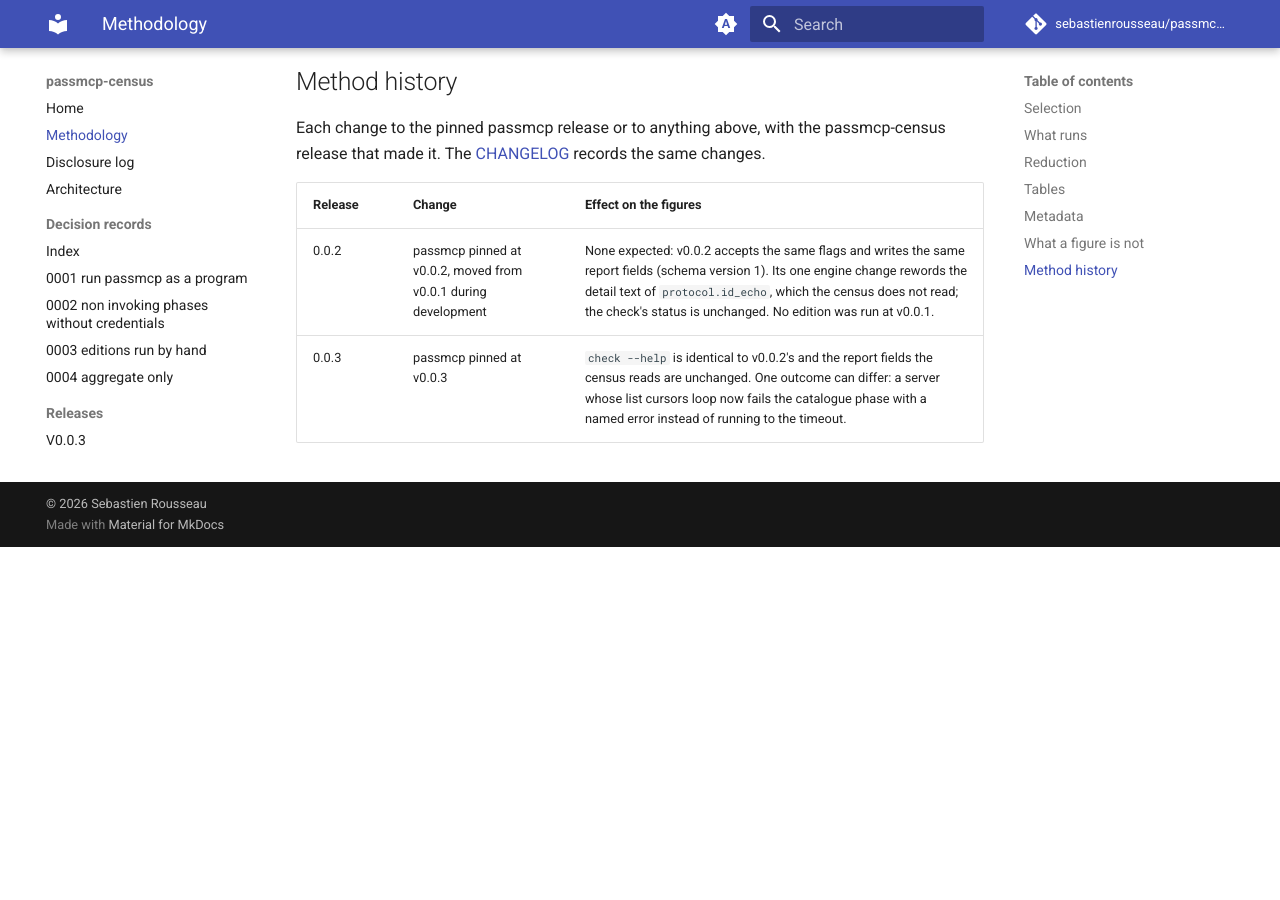
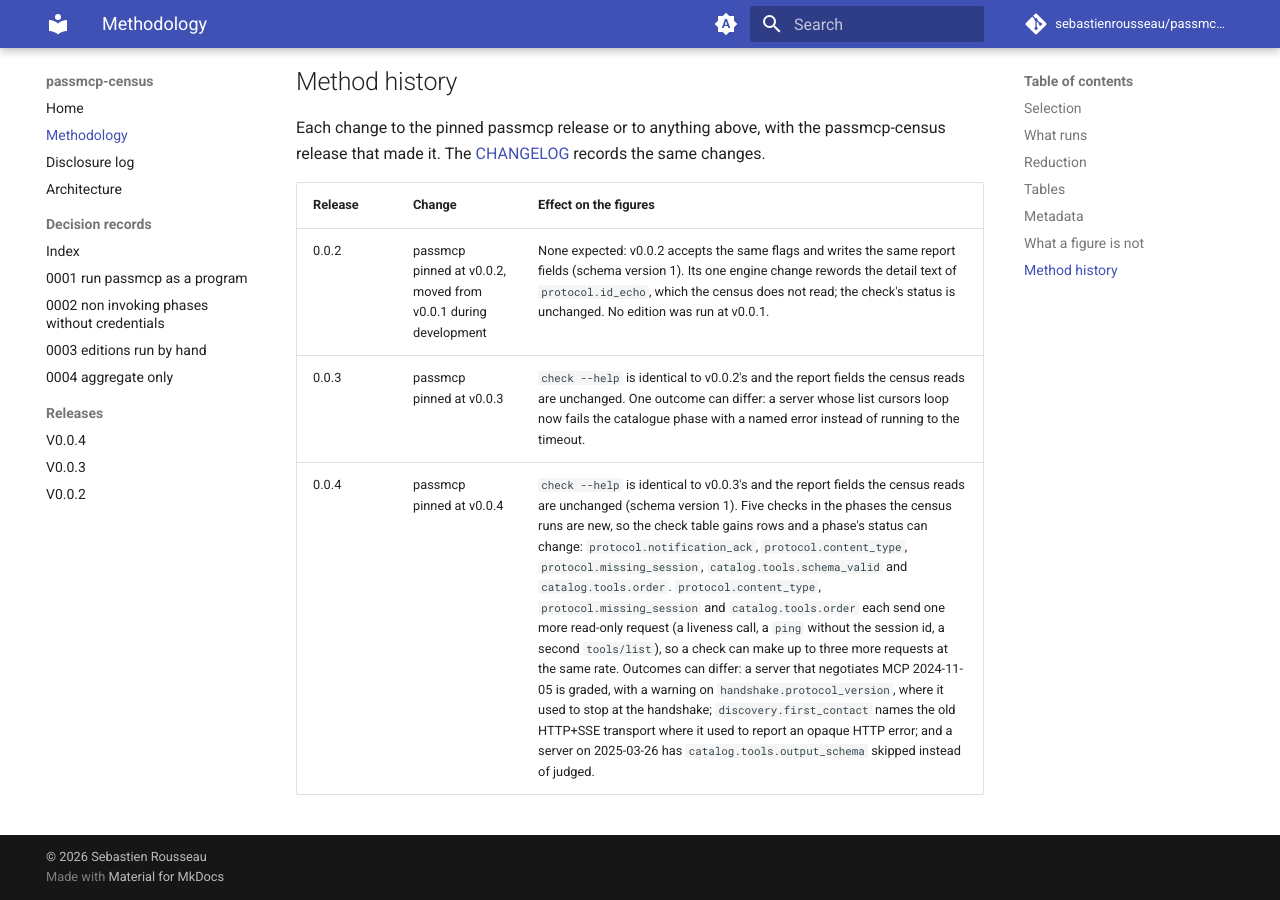
Before and after one commit to sebastienrousseau/passmcp-census, an MkDocs documentation site: the page built from docs/methodology.md, in a window 1280 px wide and 900 px high, scrolled down 2806 px. Built offline with MkDocs 1.6.1 and Material for MkDocs 9.7.7, drawn with Linux system fonts in a browser that asks for light colours; comment, search, counter and statistics services are not loaded; before the commit the page ends 3353 px from its top, so only the background shows below that; some of the changed text lies outside the part shown.

Commit message:
chore: release passmcp-census 0.0.4
passmcp v0.0.4 is tagged and on the Go proxy, so the census moves to
0.0.4 in lockstep and pins passmcp v0.0.4 (PASSMCP_VERSION). The
README's install line, requirements row, run row, family sentence and
release-notes link, CITATION.cff, DEVELOPMENT.md, ADR 0001's install
line and the methodology's pinned version all name it. The manual's nav
and docs/index.md list the 0.0.4 highlights, and the CHANGELOG section
is dated 2026-09-30.

The methodology gains a 0.0.4 method-history row, from evidence:
passmcp check --help is byte-identical between v0.0.3 and v0.0.4; the
report structs the census reads (report.go, probe Phase and Finding)
are unchanged between the tags and schema_version is still 1; and a
loopback run of the demo's three example servers with each version
differs only in five new check rows (protocol.notification_ack,
protocol.content_type, protocol.missing_session,
catalog.tools.schema_valid, catalog.tools.order). The request and
2024-11-05 notes come from passmcp's v0.0.4 source and docs.

Verified: make all, test-race, coverage (96.4%), reuse, manual
(mkdocs --strict), markdownlint-cli2, codespell, lychee --offline and
govulncheck pass.

Assisted-by: Claude Code:claude-opus-5-5
Signed-off-by: Sebastien Rousseau <sebastian.rousseau@gmail.com>

````diff
--- a/docs/adr/0001-run-passmcp-as-a-program.md
+++ b/docs/adr/0001-run-passmcp-as-a-program.md
@@ -16,7 +16,7 @@ is Apache-2.0 and its data CC-BY-4.0.
 ## Decision
 
 The census runs the passmcp binary installed from a release
-(`go install satellion.com/passmcp/cmd/passmcp@v0.0.3`, `make passmcp`) and
+(`go install satellion.com/passmcp/cmd/passmcp@v0.0.4`, `make passmcp`) and
 reads its JSON report. The Makefile pins the release; the edition records
 the version the binary reported.
 
--- a/docs/methodology.md
+++ b/docs/methodology.md
@@ -33,7 +33,7 @@ dropped (`excluded`). The unit of the census is a distinct endpoint URL.
 ## What runs
 
 Each endpoint is checked by the passmcp release pinned in the Makefile
-(`PASSMCP_VERSION`, v0.0.3), with:
+(`PASSMCP_VERSION`, v0.0.4), with:
 
 ```sh
 passmcp check <url> --phases net,discovery,handshake,protocol,catalog \
@@ -114,3 +114,4 @@ records the same changes.
 |---|---|---|
 | 0.0.2 | passmcp pinned at v0.0.2, moved from v0.0.1 during development | None expected: v0.0.2 accepts the same flags and writes the same report fields (schema version 1). Its one engine change rewords the detail text of `protocol.id_echo`, which the census does not read; the check's status is unchanged. No edition was run at v0.0.1. |
 | 0.0.3 | passmcp pinned at v0.0.3 | `check --help` is identical to v0.0.2's and the report fields the census reads are unchanged. One outcome can differ: a server whose list cursors loop now fails the catalogue phase with a named error instead of running to the timeout. |
+| 0.0.4 | passmcp pinned at v0.0.4 | `check --help` is identical to v0.0.3's and the report fields the census reads are unchanged (schema version 1). Five checks in the phases the census runs are new, so the check table gains rows and a phase's status can change: `protocol.notification_ack`, `protocol.content_type`, `protocol.missing_session`, `catalog.tools.schema_valid` and `catalog.tools.order`. `protocol.content_type`, `protocol.missing_session` and `catalog.tools.order` each send one more read-only request (a liveness call, a `ping` without the session id, a second `tools/list`), so a check can make up to three more requests at the same rate. Outcomes can differ: a server that negotiates MCP 2024-11-05 is graded, with a warning on `handshake.protocol_version`, where it used to stop at the handshake; `discovery.first_contact` names the old HTTP+SSE transport where it used to report an opaque HTTP error; and a server on 2025-03-26 has `catalog.tools.output_schema` skipped instead of judged. |
--- a/mkdocs.yml
+++ b/mkdocs.yml
@@ -57,5 +57,6 @@ nav:
       - adr/0003-editions-run-by-hand.md
       - adr/0004-aggregate-only.md
   - Releases:
+      - releases/v0.0.4.md
       - releases/v0.0.3.md
       - releases/v0.0.2.md
````
Also changed, not shown: CHANGELOG.md (+16 -1 lines), DEVELOPMENT.md (+1 -1 lines), README.md (+5 -5 lines), docs/index.md (+1 -0 lines), docs/releases/v0.0.4.md (+1 -1 lines), 2 other files.
